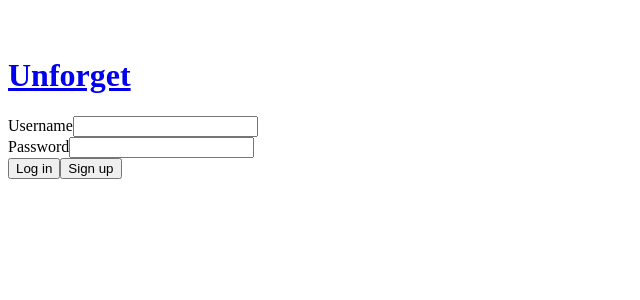
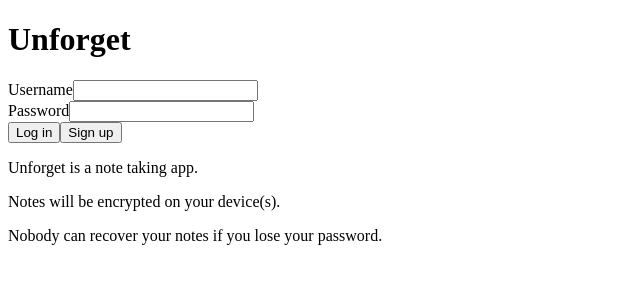
Before and after one commit to computing-den/unforget, a React app: page /login in a window 1280 px wide. Shown: the top 300 px of the page, without its empty margins (0-640 px from the left). Built offline with nearby package versions, Linux system fonts and the light colour scheme; the HTML template or start-up script is replaced by a standard one.

Commit message:
login screen + styles

```diff
--- a/src/client/LoginPage.css
+++ b/src/client/LoginPage.css
@@ -36,12 +36,23 @@
     }
   }
 
+  .section {
+    margin-top: 2rem;
+    border-top: 1px solid #aadfef;
+    padding-top: 1rem;
+    p + p {
+      margin: 1rem;
+    }
+  }
+
+  .welcome {
+    text-align: center;
+  }
+
   .storage-message {
-    margin-top: 2rem;
     text-align: center;
-    border-top: 1px solid #aadfef;
-    p {
-      margin: 2rem 1rem 1rem 1rem;
+    button {
+      width: 100%;
     }
   }
 }
--- a/src/client/LoginPage.tsx
+++ b/src/client/LoginPage.tsx
@@ -5,7 +5,7 @@ import * as storage from './storage.js';
 import * as appStore from './appStore.js';
 import * as util from './util.jsx';
 import * as actions from './appStoreActions.jsx';
-import { PageLayout, PageHeader, PageBody } from './PageLayout.jsx';
+import { PageLayout, PageHeaderCompact, PageBody } from './PageLayout.jsx';
 import _ from 'lodash';
 import { v4 as uuid } from 'uuid';
 
@@ -22,6 +22,10 @@ function LoginPage(props: LoginPageProps) {
     await actions.signup({ username, password });
   }
 
+  function keyDownCb(e: React.KeyboardEvent) {
+    if (e.key === 'Enter') loginCb();
+  }
+
   const app = appStore.use();
   const search = useRouter().search;
 
@@ -33,7 +37,7 @@ function LoginPage(props: LoginPageProps) {
 
   return (
     <PageLayout>
-      <PageHeader />
+      <PageHeaderCompact />
       <PageBody>
         <div className="login-page">
           <div className="form-element">
@@ -46,6 +50,7 @@ function LoginPage(props: LoginPageProps) {
               minLength={4}
               maxLength={50}
               onChange={e => setUsername(e.target.value)}
+              onKeyDown={keyDownCb}
             />
           </div>
           <div className="form-element">
@@ -58,26 +63,30 @@ function LoginPage(props: LoginPageProps) {
               minLength={8}
               maxLength={100}
               onChange={e => setPassword(e.target.value)}
+              onKeyDown={keyDownCb}
             />
           </div>
           <div className="buttons">
-            <button className="login" onClick={loginCb}>
+            <button className="login primary" onClick={loginCb}>
               Log in
             </button>
             <button className="signup" onClick={signupCb}>
               Sign up
             </button>
           </div>
+          <div className="section welcome">
+            <p>Unforget is a note taking app.</p>
+            <p>Notes will be encrypted on your device(s).</p>
+            <p>Nobody can recover your notes if you lose your password.</p>
+          </div>
           {app.notes.length > 0 && (
-            <div className="storage-message">
+            <div className="section storage-message">
               <p>
                 There are notes in storage.
                 <br />
                 They will be synced after you log in or sign up.
               </p>
-              <button className="button-row" onClick={actions.clearStorage}>
-                Clear local storage
-              </button>
+              <button onClick={actions.clearStorage}>Clear local storage</button>
             </div>
           )}
         </div>
--- a/src/client/NotesPage.tsx
+++ b/src/client/NotesPage.tsx
@@ -195,7 +195,7 @@ export function NotesPage(props: NotesPageProps) {
           </div>
           <Notes />
           {!app.allNotePagesLoaded && (
-            <button className="load-more button-row" onClick={loadMore}>
+            <button className="load-more primary button-row" onClick={loadMore}>
               Load more
             </button>
           )}
--- a/src/client/PageLayout.css
+++ b/src/client/PageLayout.css
@@ -11,6 +11,15 @@
   background: var(--page-header-background);
   z-index: var(--page-header-z-index);
   box-shadow: 0px 4px 14px 1px #00000022;
+
+  &.compact {
+    h1 {
+      font-size: 1rem;
+      letter-spacing: 0px;
+      font-family: monospace;
+      color: white;
+    }
+  }
 
   &.has-search .content .title h2 {
     @media (max-width: 440px) {
--- a/src/client/PageLayout.tsx
+++ b/src/client/PageLayout.tsx
@@ -12,6 +12,14 @@ import log from './logger.js';
 
 export function PageLayout(props: { children: React.ReactNode }) {
   return <>{props.children}</>;
+}
+
+export function PageHeaderCompact() {
+  return (
+    <div id="page-header" className="compact">
+      <h1 className="heading">Unforget</h1>
+    </div>
+  );
 }
 
 export function PageHeader(props: {
--- a/src/common/util.ts
+++ b/src/common/util.ts
@@ -1,6 +1,6 @@
 import type * as t from './types.js';
 
-export const CACHE_VERSION = 139;
+export const CACHE_VERSION = 140;
 
 export function isNoteNewerThan(a: t.NoteHead, b?: t.NoteHead): boolean {
   return (
```
Also changed, not shown: src/client/common.css (+24 -10 lines).
